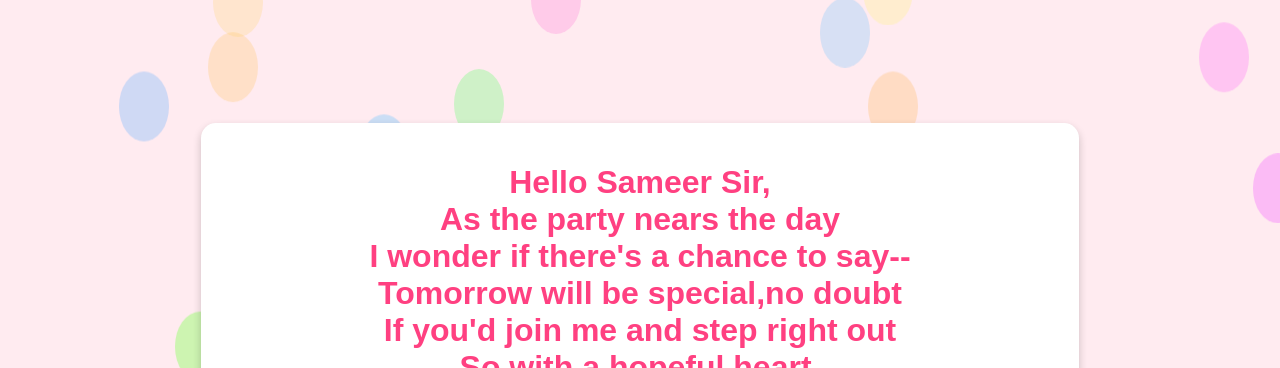
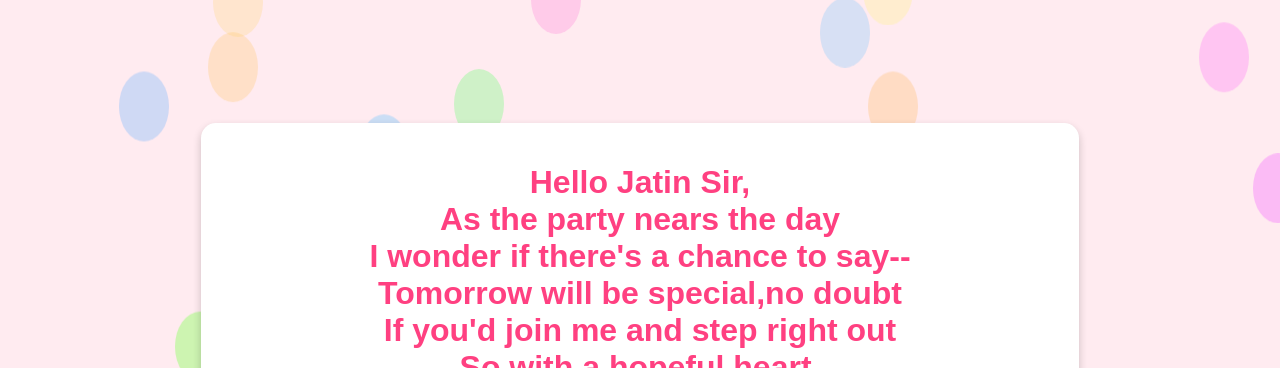
Before and after one commit to Shiiivaniii/Askout, a plain HTML site: page index.html in a window 1280 px wide. Shown: the top 368 px of the page. Drawn offline with Linux system fonts and the light colour scheme.

Commit message:
Update index.html

```diff
--- a/index.html
+++ b/index.html
@@ -72,7 +72,7 @@
 </head>
 <body>
     <div class="container">
-        <h1>Hello Sameer Sir,<br>As the party nears the day<br>I wonder if there's a chance to say--<br>Tomorrow will be special,no doubt<br>If you'd join me and step right out<br>
+        <h1>Hello Jatin Sir,<br>As the party nears the day<br>I wonder if there's a chance to say--<br>Tomorrow will be special,no doubt<br>If you'd join me and step right out<br>
             So with a hopeful heart,<br>I ask,before the day can start--<br><b>❤️ Will you accompany me for the fresher's party?? ❤️</b></h1>
 
             <h6>☠️Warning!! No isn't an option☠️</h6>
```
